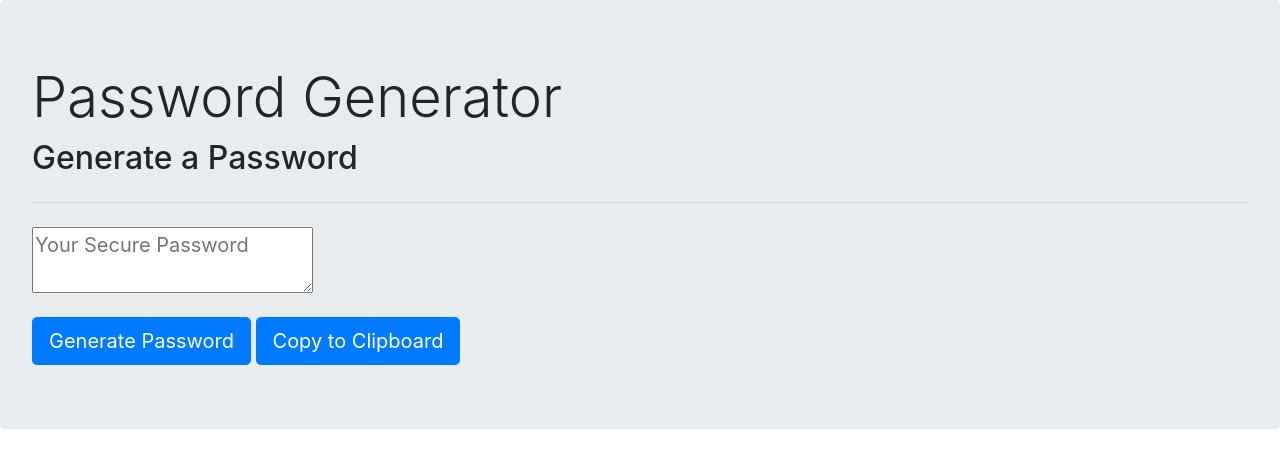
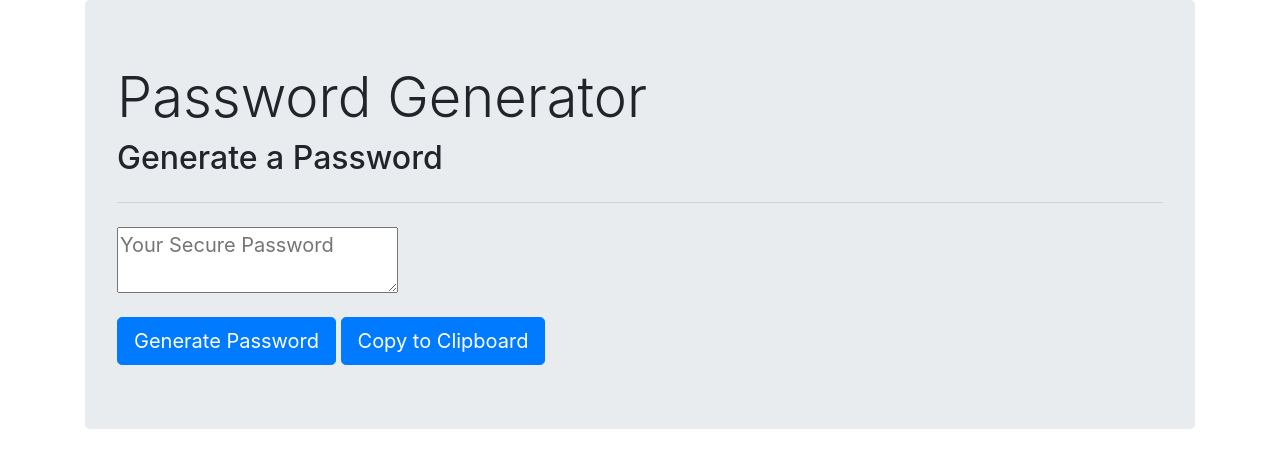
Before and after one commit to shanscirg/password, a plain HTML site: page index.html in a window 1280 px wide. Drawn offline with nearby package versions, Linux system fonts and the light colour scheme.

Commit message:
added a container around jumbotron, added console.logs to JS generate function for easier tracking

```diff
--- a/generator.js
+++ b/generator.js
@@ -5,11 +5,15 @@ function generate(passLength, userChoices) {
 
     for (let index = 0; index < passLength; index++) {
         let userChoiceIndex = Math.floor(Math.random() * userChoices.length);
+        console.log('userChoiceIndex', userChoiceIndex);
         let userChoice = userChoices[userChoiceIndex]
+        console.log('userChoice', userChoice);
         let characters = userChoice.split('') // turns a string into an array; 'foo' -> ['f', 'o', 'o']
+        console.log('characters', characters);
         let characterIndex = Math.floor(Math.random() * characters.length)
-
+        console.log('characterIndex', characterIndex)
         password += characters[characterIndex]
+        console.log('password', password);
     }
     return password;
 }
--- a/index.html
+++ b/index.html
@@ -10,6 +10,7 @@
 </head>
 
 <body>
+    <div class="container">
     <div class="jumbotron">
         <header>
             <h1 class="display-4">Password Generator</h1>
@@ -26,6 +27,7 @@
         <a class="btn btn-primary btn-lg" href="#" role="button" id="copy">
             Copy to Clipboard
         </a>
+    </div>
 </body>
 </div>
 
```
Also changed, not shown: screenshot.png (added).
